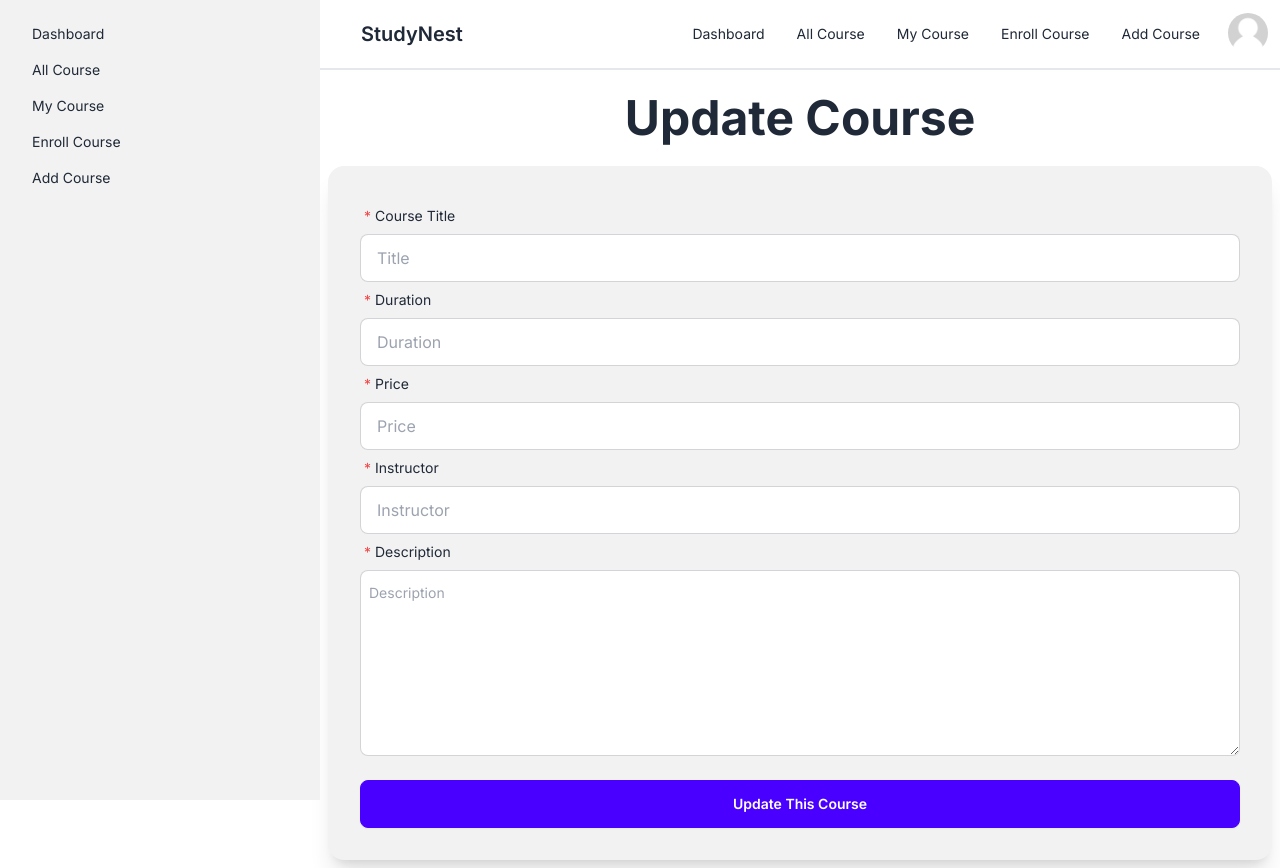
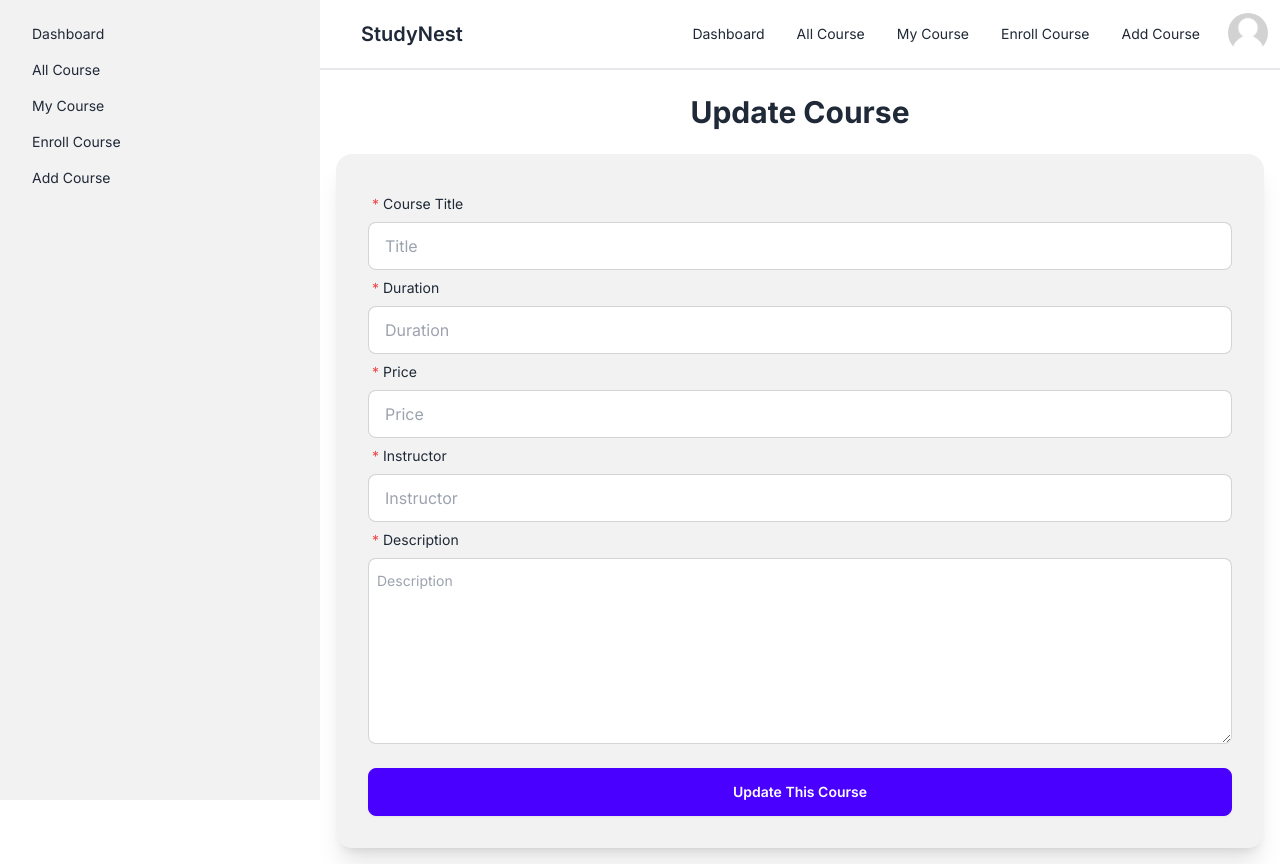
Before and after one commit to yusuf-khan-swd/study-nest-client, a Next.js app: page /my-course/edit/1 in a window 1280 px wide. Built offline with nearby package versions, Linux system fonts and the light colour scheme; no server answers; sample sign-in values are in the browser's storage.

Commit message:
update edit course title

```diff
--- a/src/components/DashboardCourse/EditJCoursePage.tsx
+++ b/src/components/DashboardCourse/EditJCoursePage.tsx
@@ -66,10 +66,10 @@ const EditCoursePage = ({ id }: { id: string }) => {
   };
   return (
     <div>
-      <h1 className="text-5xl font-bold text-center mt-4 mb-6">
+      <h1 className="text-xl sm:text-3xl font-bold text-center mt-4 mb-6">
         Update Course
       </h1>
-      <div className="card shadow-xl bg-base-200">
+      <div className="card shadow-xl bg-base-200 m-2">
         <div className="card-body">
           <form onSubmit={handleSubmit}>
             <div className="form-control">
```
